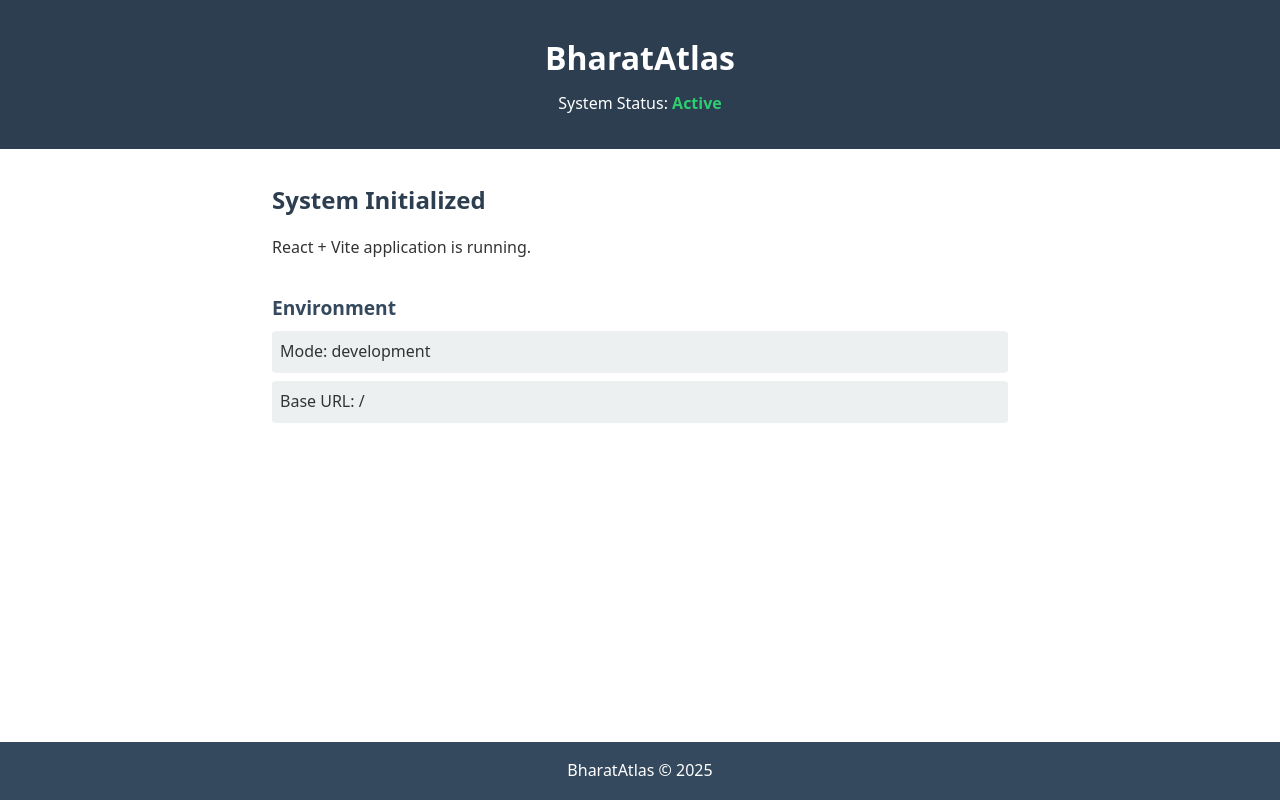
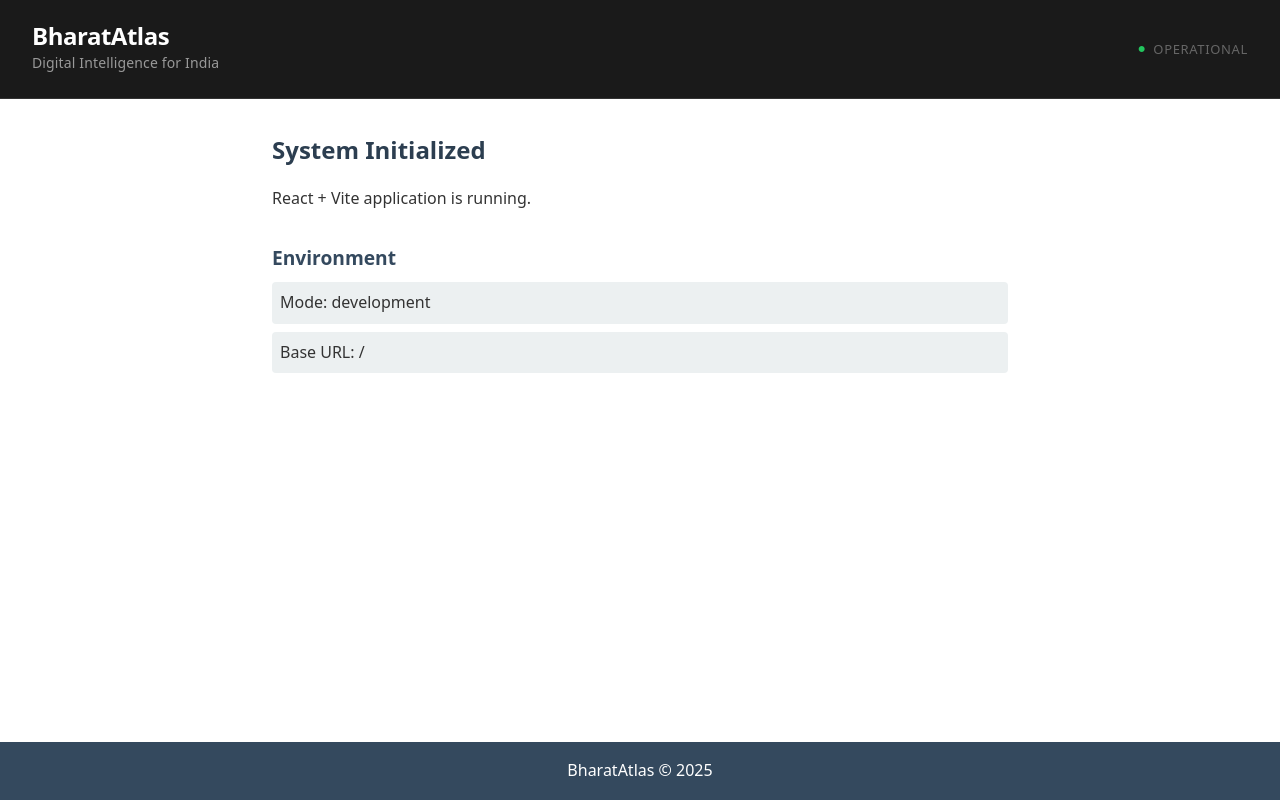
Before and after one commit to shoraj1551/BharatAtlas, a React app in the folder frontend/: page / in a window 1280 px wide. Built offline with nearby package versions, Linux system fonts and the light colour scheme; the HTML template or start-up script is replaced by a standard one.

Commit message:
design: create permanent identity header with dignity and clarity

```diff
--- a/frontend/src/App.css
+++ b/frontend/src/App.css
@@ -16,25 +16,63 @@ body {
   flex-direction: column;
 }
 
-header {
-  background: #2c3e50;
-  color: white;
-  padding: 2rem;
-  text-align: center;
+/* Identity Header - Permanent, Dignified, Clear */
+.identity-header {
+  background: #1a1a1a;
+  border-bottom: 1px solid #333;
+  padding: 0;
 }
 
-header h1 {
-  font-size: 2rem;
-  margin-bottom: 0.5rem;
+.header-content {
+  max-width: 1400px;
+  margin: 0 auto;
+  padding: 1.5rem 2rem;
+  display: flex;
+  justify-content: space-between;
+  align-items: center;
 }
 
-header p {
-  font-size: 1rem;
+.identity {
+  display: flex;
+  flex-direction: column;
+  gap: 0.25rem;
 }
 
-.status-active {
-  color: #2ecc71;
-  font-weight: bold;
+.platform-name {
+  font-size: 1.5rem;
+  font-weight: 600;
+  letter-spacing: -0.02em;
+  color: #ffffff;
+  margin: 0;
+  line-height: 1;
+}
+
+.platform-purpose {
+  font-size: 0.875rem;
+  font-weight: 400;
+  color: #999;
+  margin: 0;
+  letter-spacing: 0.01em;
+}
+
+.system-info {
+  display: flex;
+  align-items: center;
+  gap: 0.5rem;
+  font-size: 0.8125rem;
+  color: #666;
+}
+
+.status-indicator {
+  color: #22c55e;
+  font-size: 0.5rem;
+  line-height: 1;
+}
+
+.status-text {
+  font-weight: 500;
+  text-transform: uppercase;
+  letter-spacing: 0.05em;
 }
 
 main {
--- a/frontend/src/App.jsx
+++ b/frontend/src/App.jsx
@@ -3,9 +3,17 @@ import './App.css'
 function App() {
   return (
     <div className="app">
-      <header>
-        <h1>BharatAtlas</h1>
-        <p>System Status: <span className="status-active">Active</span></p>
+      <header className="identity-header">
+        <div className="header-content">
+          <div className="identity">
+            <h1 className="platform-name">BharatAtlas</h1>
+            <p className="platform-purpose">Digital Intelligence for India</p>
+          </div>
+          <div className="system-info">
+            <span className="status-indicator">●</span>
+            <span className="status-text">Operational</span>
+          </div>
+        </div>
       </header>
 
       <main>
```
